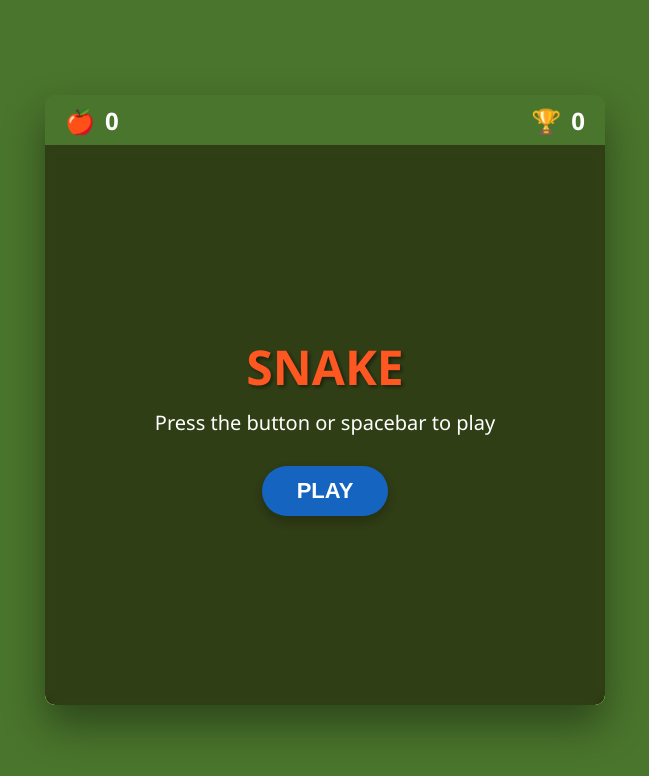
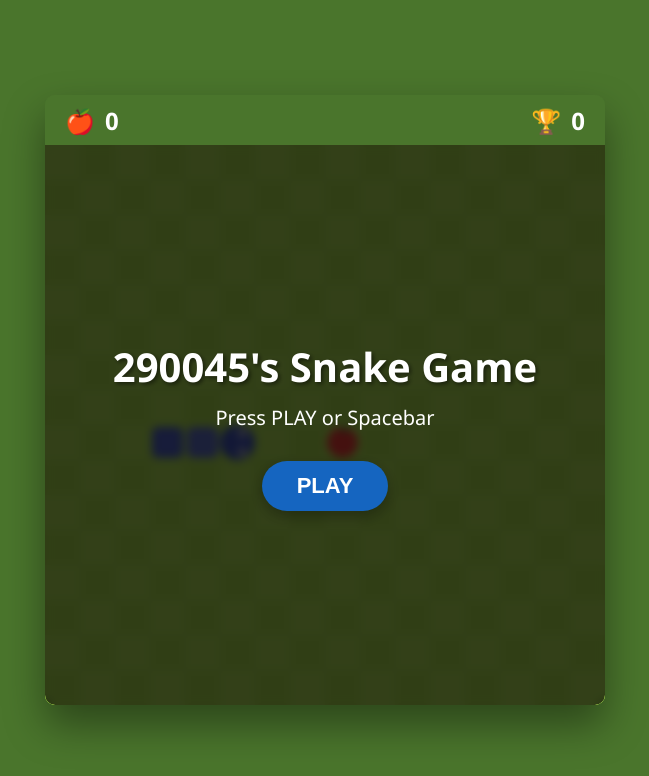
Before and after one commit to 290045/290045-s-snake, a plain HTML site: page index.html in a window 1280 px wide. Shown: the whole page, without its empty margins (315-964 px from the left). Drawn offline with Linux system fonts and the light colour scheme.

Commit message:
Refactor UI overlay and styles for Snake game
Updated game title and instructions in the UI overlay. Adjusted styles and element properties for better appearance.

```diff
--- a/index.html
+++ b/index.html
@@ -11,7 +11,7 @@
             align-items: center;
             justify-content: center;
             height: 100vh;
-            background: #4A752C; /* Google Snake dark green grass border background */
+            background: #4A752C;
             color: #fff;
             font-family: 'Segoe UI', Tahoma, Geneva, Verdana, sans-serif;
             margin: 0;
@@ -41,12 +41,12 @@
             gap: 10px;
         }
         canvas {
-            background: #A2D149; /* Google Snake bright checkered grass color */
+            background: #A2D149;
             display: block;
         }
         #ui-overlay {
             position: absolute;
-            top: 50px; /* Below top bar */
+            top: 50px;
             left: 0;
             width: 560px;
             height: 560px;
@@ -62,10 +62,11 @@
             display: none;
         }
         #ui-overlay h1 {
-            font-size: 48px;
+            font-size: 40px;
             margin: 0 0 10px 0;
-            color: #FF5722;
+            color: #fff;
             text-shadow: 2px 2px 4px rgba(0,0,0,0.5);
+            text-align: center;
         }
         #ui-overlay p {
             font-size: 20px;
@@ -95,7 +96,6 @@
 <body>
 
     <div id="game-container">
-        <!-- Top bar for keeping track of score visually -->
         <div id="top-bar">
             <div class="ui-element">🍎 <span id="score">0</span></div>
             <div class="ui-element">🏆 <span id="highscore">0</span></div>
@@ -103,11 +103,10 @@
 
         <canvas id="gameCanvas" width="560" height="560"></canvas>
 
-        <!-- Built-in Overlay Screen instead of alerts -->
         <div id="ui-overlay">
-            <h1 id="menu-title">SNAKE</h1>
-            <p id="menu-text">Press the button or spacebar to play</p>
-            <button id="play-btn" onclick="handleMenuClick()">PLAY</button>
+            <h1 id="menu-title">290045's Snake Game</h1>
+            <p id="menu-text">Press PLAY or Spacebar</p>
+            <button id="play-btn">PLAY</button>
         </div>
     </div>
 
@@ -121,7 +120,7 @@
 const menuText = document.getElementById("menu-text");
 const playBtn = document.getElementById("play-btn");
 
-const gridSize = 35; // Perfect sizing for Google-like checkered board
+const gridSize = 35;
 const tileCount = canvas.width / gridSize;
 
 let snake = [];
@@ -135,10 +134,13 @@
 let gameInterval;
 let isPlaying = false;
 
-// Initialization
+// Setup initial layout smoothly without crashing active states
 resetGameData();
-drawGridBackground();
-drawElements();
+generateFood();
+draw();
+
+// Connect button click event properly
+playBtn.addEventListener("click", handleMenuClick);
 
 function resetGameData() {
     snake = [
@@ -155,12 +157,12 @@
 function handleMenuClick() {
     uiOverlay.classList.add("hidden");
     resetGameData();
+    generateFood();
     isPlaying = true;
-    gameInterval = setInterval(update, 130); // Dynamic pacing speed
+    gameInterval = setInterval(update, 130);
 }
 
 function update() {
-    // Lock direction changes per tick to prevent instant self-collision
     dx = nextDx;
     dy = nextDy;
 
@@ -176,12 +178,11 @@
         if (head.x === cell.x && head.y === cell.y) return gameOver();
     }
 
-    // Add new head to movement chain
     snake.unshift(head);
 
     // Check Food Collision
     if (head.x === food.x && head.y === food.y) {
-        score += 1; // Explicitly goes up by exactly one point
+        score += 1;
         scoreElement.innerText = score;
         if (score > highscore) {
             highscore = score;
@@ -198,7 +199,6 @@
 function drawGridBackground() {
     for (let r = 0; r < tileCount; r++) {
         for (let c = 0; c < tileCount; c++) {
-            // Generates the famous Google Snake light/dark checkered grid
             ctx.fillStyle = (r + c) % 2 === 0 ? "#AAD751" : "#A2D149";
             ctx.fillRect(c * gridSize, r * gridSize, gridSize, gridSize);
         }
@@ -206,56 +206,52 @@
 }
 
 function drawElements() {
-    // 1. Draw Apple realistically (Circle, shading, leaf stems)
+    // 1. Draw Apple
     const centerX = food.x * gridSize + gridSize / 2;
     const centerY = food.y * gridSize + gridSize / 2;
     const radius = gridSize / 2.3;
 
-    // Apple Body Shadow & Depth
     ctx.beginPath();
     ctx.arc(centerX, centerY, radius, 0, Math.PI * 2);
     ctx.fillStyle = "#E53935";
     ctx.fill();
 
-    // Apple Leaf stem
     ctx.beginPath();
     ctx.ellipse(centerX + 2, centerY - radius + 2, 4, 2, Math.PI / 4, 0, Math.PI * 2);
     ctx.fillStyle = "#388E3C";
     ctx.fill();
 
-    // 2. Draw Realistic Snake (Rounded head, detailed body sections, eyes)
+    // 2. Draw Snake
     snake.forEach((cell, index) => {
         const x = cell.x * gridSize;
         const y = cell.y * gridSize;
 
         if (index === 0) {
-            // Draw smooth rounded Snake Head
-            ctx.fillStyle = "#3F51B5"; // Sleek dynamic blue/teal color option
+            ctx.fillStyle = "#3F51B5";
             ctx.beginPath();
             ctx.arc(x + gridSize/2, y + gridSize/2, gridSize/2, 0, Math.PI * 2);
             ctx.fill();
 
-            // Render Google style Googly Eyes based on travel velocity direction
+            // Eyes follow direction
             ctx.fillStyle = "#FFF";
             let eyeX1, eyeY1, eyeX2, eyeY2;
-            if (dx !== 0) { // Horizontal movement eyes layout
+            if (dx !== 0) {
                 eyeX1 = x + gridSize/2 + (dx * 5); eyeY1 = y + 8;
                 eyeX2 = x + gridSize/2 + (dx * 5); eyeY2 = y + gridSize - 8;
-            } else { // Vertical movement eyes layout
+            } else {
                 eyeX1 = x + 8; eyeY1 = y + gridSize/2 + (dy * 5);
                 eyeX2 = x + gridSize - 8; eyeY2 = y + gridSize/2 + (dy * 5);
             }
             ctx.beginPath(); ctx.arc(eyeX1, eyeY1, 4, 0, Math.PI * 2); ctx.fill();
             ctx.beginPath(); ctx.arc(eyeX2, eyeY2, 4, 0, Math.PI * 2); ctx.fill();
 
-            ctx.fillStyle = "#000"; // Pupils
+            ctx.fillStyle = "#000";
             ctx.beginPath(); ctx.arc(eyeX1, eyeY1, 2, 0, Math.PI * 2); ctx.fill();
             ctx.beginPath(); ctx.arc(eyeX2, eyeY2, 2, 0, Math.PI * 2); ctx.fill();
 
         } else {
-            // Draw Snake Body with scaling dynamic gradient textures
             ctx.fillStyle = index % 2 === 0 ? "#4D5EC1" : "#5C6BC0";
-            const padding = 2; // Sleek spacing lines
+            const padding = 2;
             ctx.beginPath();
             ctx.roundRect(x + padding, y + padding, gridSize - padding*2, gridSize - padding*2, 6);
             ctx.fill();
@@ -274,7 +270,6 @@
         food.x = Math.floor(Math.random() * tileCount);
         food.y = Math.floor(Math.random() * tileCount);
 
-        // Ensure apple doesn't spawn inside snake body cells
         validPosition = true;
         for (let cell of snake) {
             if (cell.x === food.x && cell.y === food.y) {
@@ -289,7 +284,6 @@
     clearInterval(gameInterval);
     isPlaying = false;
 
-    // Smoothly re-enable Built-In Menu screen UI
     menuTitle.innerText = "GAME OVER";
     menuTitle.style.color = "#E53935";
     menuText.innerText = `Final Score: ${score}`;
@@ -297,7 +291,6 @@
     uiOverlay.classList.remove("hidden");
 }
 
-// Controls configuration
 window.addEventListener("keydown", e => {
     if (!isPlaying && (e.key === " " || e.key === "Enter")) {
         handleMenuClick();
@@ -311,5 +304,6 @@
         case "ArrowRight": if (dx !== -1) { nextDx = 1; nextDy = 0; }  break;
     }
 });
-
-generateFood();
+</script>
+</body>
+</html>
```
